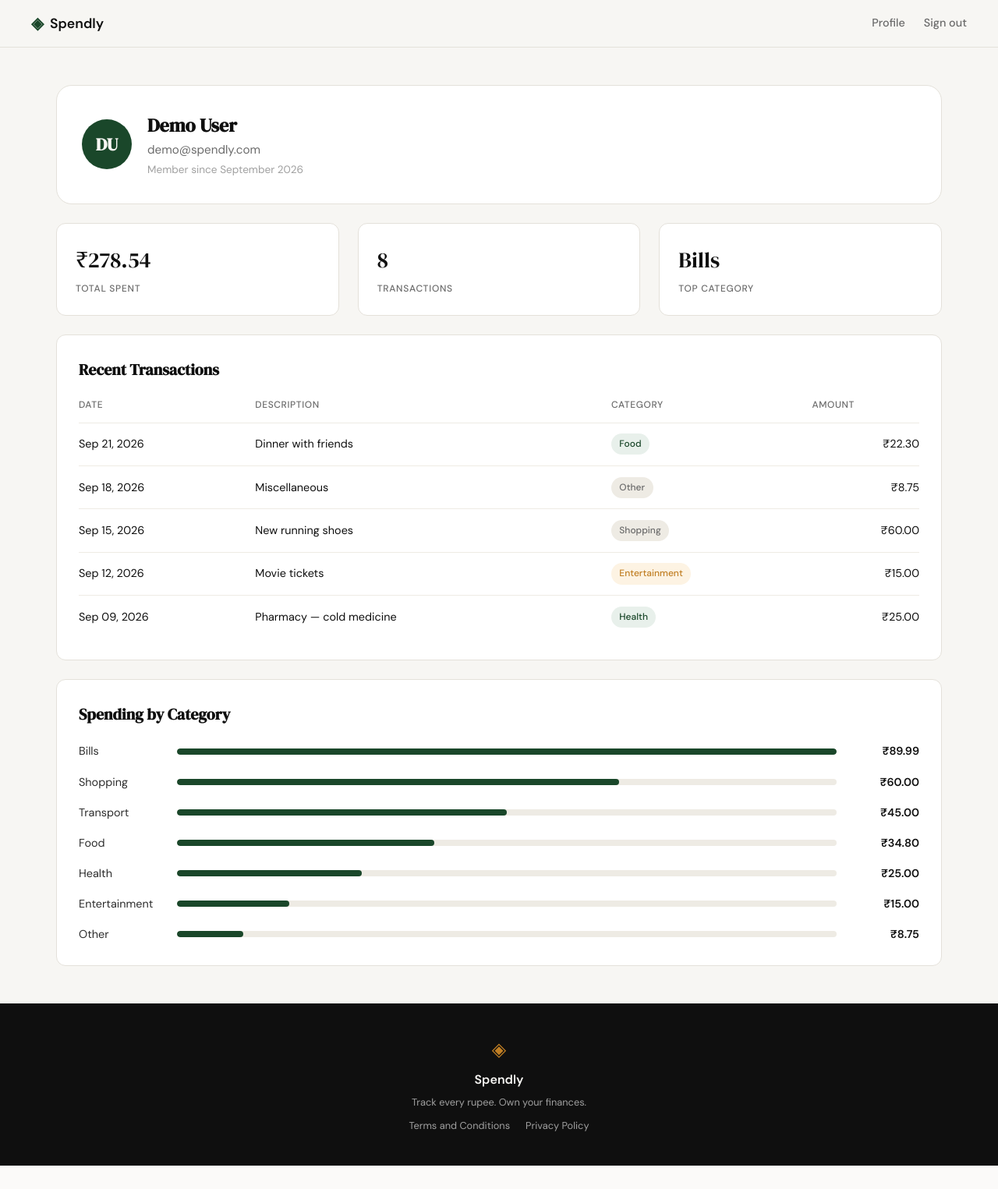
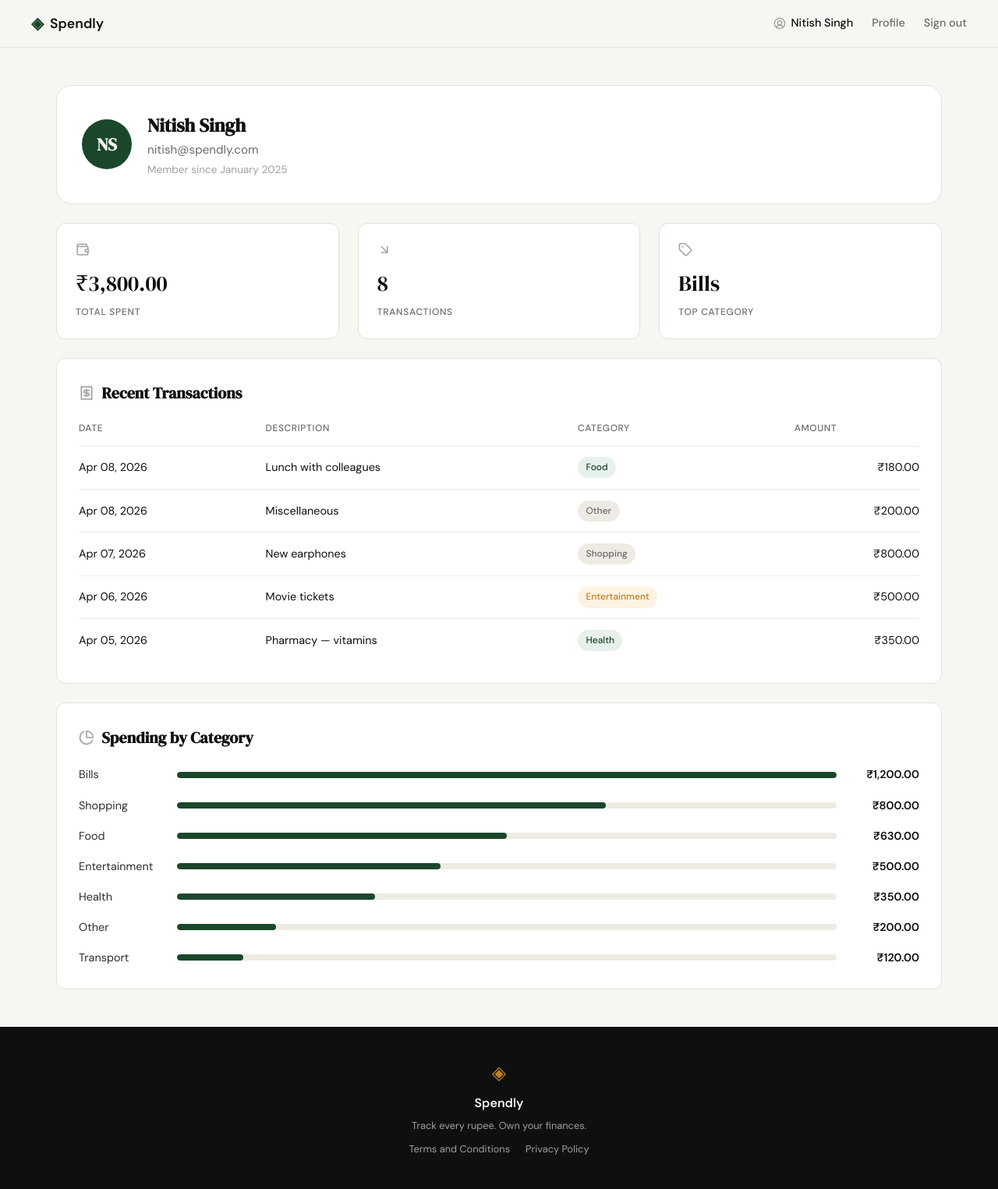
Before and after one commit to LeoAdarsha/Spendly, a Flask app: page /profile in a window 1280 px wide. Shown: the whole page at 78% size. Before the commit the page ends 1495 px from the top, so only its background shows below. Run offline with Flask 3, Linux system fonts and the light colour scheme; the visitor is signed in with stand-in values (Sample User, id 1); data comes from the database, SQL or seed files in the repository.

Commit message:
add profile page ui

```diff
--- a/app.py
+++ b/app.py
@@ -1,16 +1,12 @@
 import os
-from datetime import datetime
 
 from flask import Flask, redirect, render_template, request, session, url_for
 from werkzeug.security import check_password_hash, generate_password_hash
 
 from database.db import (
     create_user,
-    get_category_totals,
     get_db,
-    get_expenses_by_user,
     get_user_by_email,
-    get_user_by_id,
     init_db,
     seed_db,
 )
@@ -24,6 +20,41 @@
     "Shopping": "neutral",
     "Other": "neutral",
 }
+
+
+# Step 4 shows the finished profile layout with static data so the design can be
+# validated before any queries exist. Step 5 replaces everything below with real
+# lookups against the users/expenses tables.
+PROFILE_USER = {
+    "initials": "NS",
+    "name": "Nitish Singh",
+    "email": "nitish@spendly.com",
+    "member_since": "January 2025",
+}
+
+PROFILE_TRANSACTIONS = [
+    {"date": "Apr 08, 2026", "description": "Lunch with colleagues", "category": "Food", "amount": 180.00},
+    {"date": "Apr 08, 2026", "description": "Miscellaneous", "category": "Other", "amount": 200.00},
+    {"date": "Apr 07, 2026", "description": "New earphones", "category": "Shopping", "amount": 800.00},
+    {"date": "Apr 06, 2026", "description": "Movie tickets", "category": "Entertainment", "amount": 500.00},
+    {"date": "Apr 05, 2026", "description": "Pharmacy — vitamins", "category": "Health", "amount": 350.00},
+    {"date": "Apr 03, 2026", "description": "Electricity bill", "category": "Bills", "amount": 1200.00},
+    {"date": "Apr 02, 2026", "description": "Metro card recharge", "category": "Transport", "amount": 120.00},
+    {"date": "Apr 01, 2026", "description": "Groceries at the local market", "category": "Food", "amount": 450.00},
+]
+
+# Highest first, so the first entry drives the width of every progress bar.
+PROFILE_CATEGORY_TOTALS = [
+    ("Bills", 1200.00),
+    ("Shopping", 800.00),
+    ("Food", 630.00),
+    ("Entertainment", 500.00),
+    ("Health", 350.00),
+    ("Other", 200.00),
+    ("Transport", 120.00),
+]
+
+RECENT_LIMIT = 5
 
 
 def format_currency(amount):
@@ -40,6 +71,15 @@
 # ------------------------------------------------------------------ #
 # Routes                                                              #
 # ------------------------------------------------------------------ #
+
+@app.context_processor
+def inject_current_user():
+    # Step 4 is UI-only: the navbar name comes from the same hardcoded
+    # profile constant. Step 5 replaces this with get_user_by_id().
+    if session.get("user_id") is None:
+        return {"current_user_name": None}
+    return {"current_user_name": PROFILE_USER["name"]}
+
 
 @app.route("/")
 def landing():
@@ -77,7 +117,7 @@
 @app.route("/login", methods=["GET", "POST"])
 def login():
     if session.get("user_id") is not None:
-        return redirect(url_for("landing"))
+        return redirect(url_for("profile"))
 
     if request.method == "POST":
         email = request.form.get("email", "").strip().lower()
@@ -91,7 +131,7 @@
             ), 401
 
         session["user_id"] = user["id"]
-        return redirect(url_for("landing"))
+        return redirect(url_for("profile"))
 
     return render_template("login.html")
 
@@ -118,53 +158,48 @@
 
 @app.route("/profile")
 def profile():
-    user_id = session.get("user_id")
-    if user_id is None:
+    if session.get("user_id") is None:
         return redirect(url_for("login"))
 
-    user = get_user_by_id(user_id)
-    member_since = datetime.strptime(
-        user["created_at"], "%Y-%m-%d %H:%M:%S"
-    ).strftime("%B %Y")
-    initials = "".join(part[0].upper() for part in user["name"].split()[:2])
-
-    expenses = get_expenses_by_user(user_id)
-    category_totals = get_category_totals(user_id)
-
-    total_spent = sum(e["amount"] for e in expenses)
-    top_category = category_totals[0]["category"] if category_totals else None
-    max_category_total = category_totals[0]["total"] if category_totals else 0
+    total_spent = sum(t["amount"] for t in PROFILE_TRANSACTIONS)
+    top_category = PROFILE_CATEGORY_TOTALS[0][0] if PROFILE_CATEGORY_TOTALS else None
+    max_category_total = (
+        PROFILE_CATEGORY_TOTALS[0][1] if PROFILE_CATEGORY_TOTALS else 0
+    )
 
     recent_expenses = [
         {
-            "date": datetime.strptime(e["date"], "%Y-%m-%d").strftime("%b %d, %Y"),
-            "description": e["description"],
-            "category": e["category"],
-            "tone": CATEGORY_TONE.get(e["category"], "neutral"),
-            "amount": format_currency(e["amount"]),
+            "date": t["date"],
+            "description": t["description"],
+            "category": t["category"],
+            "tone": CATEGORY_TONE.get(t["category"], "neutral"),
+            "amount": format_currency(t["amount"]),
         }
-        for e in expenses[:5]
+        for t in PROFILE_TRANSACTIONS[:RECENT_LIMIT]
     ]
 
-    categories = [
-        {
-            "category": row["category"],
-            "amount": format_currency(row["total"]),
-            "percent": round(row["total"] / max_category_total * 100)
-            if max_category_total
-            else 0,
-        }
-        for row in category_totals
-    ]
+    categories = []
+    for category, total in PROFILE_CATEGORY_TOTALS:
+        percent = round(total / max_category_total * 100) if max_category_total else 0
+        categories.append(
+            {
+                "category": category,
+                "amount": format_currency(total),
+                "percent": percent,
+                # Bar widths come from CSS classes in 5% steps — the spec
+                # forbids inline styles, so the width can't be interpolated.
+                "percent_step": round(percent / 5) * 5,
+            }
+        )
 
     return render_template(
         "profile.html",
-        name=user["name"],
-        email=user["email"],
-        member_since=member_since,
-        initials=initials,
+        name=PROFILE_USER["name"],
+        email=PROFILE_USER["email"],
+        member_since=PROFILE_USER["member_since"],
+        initials=PROFILE_USER["initials"],
         total_spent=format_currency(total_spent),
-        transaction_count=len(expenses),
+        transaction_count=len(PROFILE_TRANSACTIONS),
         top_category=top_category,
         recent_expenses=recent_expenses,
         categories=categories,
--- /dev/null
+++ b/static/css/profile.css
@@ -0,0 +1,296 @@
+/* ------------------------------------------------------------------ */
+/* Profile page — loaded in addition to style.css only on /profile     */
+/* ------------------------------------------------------------------ */
+
+.profile-page {
+    max-width: var(--max-width);
+    margin: 0 auto;
+    padding: 3rem 2rem;
+    display: flex;
+    flex-direction: column;
+    gap: 1.5rem;
+}
+
+.profile-header-card {
+    background: var(--paper-card);
+    border: 1px solid var(--border);
+    border-radius: var(--radius-lg);
+    padding: 2rem;
+    display: flex;
+    align-items: center;
+    gap: 1.25rem;
+}
+
+.profile-avatar {
+    width: 64px;
+    height: 64px;
+    border-radius: 50%;
+    background: var(--accent);
+    color: var(--paper);
+    display: flex;
+    align-items: center;
+    justify-content: center;
+    font-family: var(--font-display);
+    font-size: 1.4rem;
+    font-weight: 600;
+    flex-shrink: 0;
+}
+
+.profile-name {
+    font-family: var(--font-display);
+    font-size: 1.5rem;
+    color: var(--ink);
+}
+
+.profile-email {
+    font-size: 0.95rem;
+    color: var(--ink-muted);
+}
+
+.profile-member {
+    font-size: 0.85rem;
+    color: var(--ink-faint);
+    margin-top: 0.15rem;
+}
+
+/* Summary stats ---------------------------------------------------- */
+
+.stats-grid {
+    display: grid;
+    grid-template-columns: repeat(3, 1fr);
+    gap: 1.5rem;
+}
+
+.stat-card {
+    background: var(--paper-card);
+    border: 1px solid var(--border);
+    border-radius: var(--radius-md);
+    padding: 1.5rem;
+}
+
+.stat-icon {
+    display: block;
+    color: var(--ink-faint);
+    margin-bottom: 0.75rem;
+    line-height: 0;
+}
+
+.stat-icon svg {
+    width: 18px;
+    height: 18px;
+}
+
+.stat-value {
+    font-family: var(--font-display);
+    font-size: 1.75rem;
+    color: var(--ink);
+    margin-bottom: 0.35rem;
+    font-variant-numeric: tabular-nums;
+}
+
+.stat-label {
+    font-size: 0.75rem;
+    font-weight: 500;
+    color: var(--ink-muted);
+    text-transform: uppercase;
+    letter-spacing: 0.06em;
+}
+
+/* Section cards ---------------------------------------------------- */
+
+.dashboard-card {
+    background: var(--paper-card);
+    border: 1px solid var(--border);
+    border-radius: var(--radius-md);
+    padding: 1.75rem;
+}
+
+.dashboard-card-title {
+    font-family: var(--font-display);
+    font-size: 1.25rem;
+    color: var(--ink);
+    margin-bottom: 1.25rem;
+    display: flex;
+    align-items: center;
+    gap: 0.6rem;
+}
+
+.dashboard-card-title svg {
+    width: 20px;
+    height: 20px;
+    color: var(--ink-faint);
+}
+
+.profile-empty {
+    font-size: 0.9rem;
+    color: var(--ink-muted);
+}
+
+/* Transactions table ----------------------------------------------- */
+
+.table-scroll {
+    overflow-x: auto;
+}
+
+.txn-table {
+    width: 100%;
+    border-collapse: collapse;
+}
+
+.txn-table th {
+    text-align: left;
+    font-size: 0.75rem;
+    font-weight: 500;
+    color: var(--ink-muted);
+    text-transform: uppercase;
+    letter-spacing: 0.05em;
+    padding-bottom: 0.75rem;
+    border-bottom: 1px solid var(--border-soft);
+    white-space: nowrap;
+}
+
+.txn-table td {
+    padding: 0.85rem 0;
+    border-bottom: 1px solid var(--border-soft);
+    font-size: 0.9rem;
+    color: var(--ink);
+    white-space: nowrap;
+}
+
+.txn-table tbody tr {
+    transition: background 0.15s;
+}
+
+.txn-table tbody tr:hover {
+    background: var(--paper);
+}
+
+.txn-table tr:last-child td {
+    border-bottom: none;
+}
+
+.txn-amount-head,
+.txn-amount {
+    text-align: right;
+}
+
+.txn-amount {
+    font-variant-numeric: tabular-nums;
+}
+
+.category-badge {
+    display: inline-block;
+    padding: 0.25rem 0.65rem;
+    border-radius: 999px;
+    font-size: 0.75rem;
+    font-weight: 500;
+}
+
+.category-badge-accent {
+    background: var(--accent-light);
+    color: var(--accent);
+}
+
+.category-badge-amber {
+    background: var(--accent-2-light);
+    color: var(--accent-2);
+}
+
+.category-badge-neutral {
+    background: var(--border-soft);
+    color: var(--ink-muted);
+}
+
+/* Category breakdown ------------------------------------------------ */
+
+.category-list {
+    display: flex;
+    flex-direction: column;
+    gap: 1rem;
+}
+
+.category-row {
+    display: grid;
+    grid-template-columns: 110px 1fr 90px;
+    grid-template-areas: "name bar amount";
+    align-items: center;
+    gap: 1rem;
+}
+
+.category-name {
+    grid-area: name;
+    font-size: 0.9rem;
+    color: var(--ink-soft);
+}
+
+.category-bar-track {
+    grid-area: bar;
+    height: 8px;
+    background: var(--border-soft);
+    border-radius: 999px;
+    overflow: hidden;
+}
+
+.category-bar-fill {
+    height: 100%;
+    background: var(--accent);
+    border-radius: 999px;
+}
+
+/* Bar widths in 5% steps — the spec forbids inline styles, so the width
+   is picked by class rather than interpolated into a style attribute. */
+.category-bar-fill--0   { width: 0%; }
+.category-bar-fill--5   { width: 5%; }
+.category-bar-fill--10  { width: 10%; }
+.category-bar-fill--15  { width: 15%; }
+.category-bar-fill--20  { width: 20%; }
+.category-bar-fill--25  { width: 25%; }
+.category-bar-fill--30  { width: 30%; }
+.category-bar-fill--35  { width: 35%; }
+.category-bar-fill--40  { width: 40%; }
+.category-bar-fill--45  { width: 45%; }
+.category-bar-fill--50  { width: 50%; }
+.category-bar-fill--55  { width: 55%; }
+.category-bar-fill--60  { width: 60%; }
+.category-bar-fill--65  { width: 65%; }
+.category-bar-fill--70  { width: 70%; }
+.category-bar-fill--75  { width: 75%; }
+.category-bar-fill--80  { width: 80%; }
+.category-bar-fill--85  { width: 85%; }
+.category-bar-fill--90  { width: 90%; }
+.category-bar-fill--95  { width: 95%; }
+.category-bar-fill--100 { width: 100%; }
+
+.category-amount {
+    grid-area: amount;
+    text-align: right;
+    font-size: 0.9rem;
+    font-weight: 600;
+    color: var(--ink);
+    font-variant-numeric: tabular-nums;
+}
+
+/* Responsive -------------------------------------------------------- */
+
+@media (max-width: 900px) {
+    .stats-grid { grid-template-columns: 1fr; }
+
+    .profile-header-card { flex-direction: column; text-align: center; }
+
+    .category-row { grid-template-columns: 90px 1fr 70px; }
+}
+
+@media (max-width: 600px) {
+    .profile-page { padding: 2rem 1rem; }
+
+    .dashboard-card { padding: 1.25rem; }
+
+    /* Name and amount share the first line, the bar spans the row below. */
+    .category-row {
+        grid-template-columns: 1fr auto;
+        grid-template-areas:
+            "name amount"
+            "bar  bar";
+        gap: 0.5rem 1rem;
+    }
+}
--- a/static/css/style.css
+++ b/static/css/style.css
@@ -102,6 +102,19 @@
 
 .nav-links a { color: var(--ink-muted); transition: color 0.2s; }
 .nav-links a:hover { color: var(--ink); }
+
+.nav-user {
+    display: inline-flex;
+    align-items: center;
+    gap: 0.4rem;
+    color: var(--ink);
+}
+
+.nav-user svg {
+    width: 16px;
+    height: 16px;
+    color: var(--ink-faint);
+}
 
 .nav-cta {
     background: var(--ink) !important;
--- a/static/js/main.js
+++ b/static/js/main.js
@@ -1 +1,7 @@
 // main.js — students will add JavaScript here as features are built
+
+// Lucide swaps every <i data-lucide="..."> for an inline <svg>. Guarded so a
+// blocked CDN leaves the page working instead of throwing.
+document.addEventListener("DOMContentLoaded", () => {
+    if (window.lucide) lucide.createIcons();
+});
--- a/templates/base.html
+++ b/templates/base.html
@@ -20,6 +20,9 @@
             </a>
             <div class="nav-links">
                 {% if session.get('user_id') %}
+                <span class="nav-user">
+                    <i data-lucide="circle-user-round"></i>{{ current_user_name }}
+                </span>
                 <a href="{{ url_for('profile') }}">Profile</a>
                 <a href="{{ url_for('logout') }}">Sign out</a>
                 {% else %}
@@ -46,6 +49,7 @@
         </div>
     </footer>
 
+    <script src="https://unpkg.com/lucide@latest"></script>
     <script src="{{ url_for('static', filename='js/main.js') }}"></script>
     {% block scripts %}{% endblock %}
 </body>
--- a/templates/profile.html
+++ b/templates/profile.html
@@ -1,6 +1,10 @@
 {% extends "base.html" %}
 
 {% block title %}Your profile — Spendly{% endblock %}
+
+{% block head %}
+<link rel="stylesheet" href="{{ url_for('static', filename='css/profile.css') }}">
+{% endblock %}
 
 {% block content %}
 
@@ -17,21 +21,26 @@
 
     <div class="stats-grid">
         <div class="stat-card">
+            <span class="stat-icon"><i data-lucide="wallet"></i></span>
             <div class="stat-value">{{ total_spent }}</div>
             <div class="stat-label">Total spent</div>
         </div>
         <div class="stat-card">
+            <span class="stat-icon"><i data-lucide="arrow-down-right"></i></span>
             <div class="stat-value">{{ transaction_count }}</div>
             <div class="stat-label">Transactions</div>
         </div>
         <div class="stat-card">
+            <span class="stat-icon"><i data-lucide="tag"></i></span>
             <div class="stat-value">{{ top_category or "—" }}</div>
             <div class="stat-label">Top category</div>
         </div>
     </div>
 
     <div class="dashboard-card">
-        <h2 class="dashboard-card-title">Recent Transactions</h2>
+        <h2 class="dashboard-card-title">
+            <i data-lucide="receipt"></i>Recent Transactions
+        </h2>
         {% if recent_expenses %}
         <div class="table-scroll">
             <table class="txn-table">
@@ -61,14 +70,18 @@
     </div>
 
     <div class="dashboard-card">
-        <h2 class="dashboard-card-title">Spending by Category</h2>
+        <h2 class="dashboard-card-title">
+            <i data-lucide="pie-chart"></i>Spending by Category
+        </h2>
         {% if categories %}
         <div class="category-list">
             {% for c in categories %}
             <div class="category-row">
                 <span class="category-name">{{ c.category }}</span>
-                <div class="category-bar-track">
-                    <div class="category-bar-fill" style="width: {{ c.percent }}%"></div>
+                <div class="category-bar-track" role="progressbar"
+                     aria-label="{{ c.category }} share of highest category"
+                     aria-valuenow="{{ c.percent }}" aria-valuemin="0" aria-valuemax="100">
+                    <div class="category-bar-fill category-bar-fill--{{ c.percent_step }}"></div>
                 </div>
                 <span class="category-amount">{{ c.amount }}</span>
             </div>
```
Also changed, not shown: other parts of static/css/style.css (+2 -204 lines), .claude/Skills/frontend-design/Skill.md (added), .claude/Specs/04-profile-page.md.
